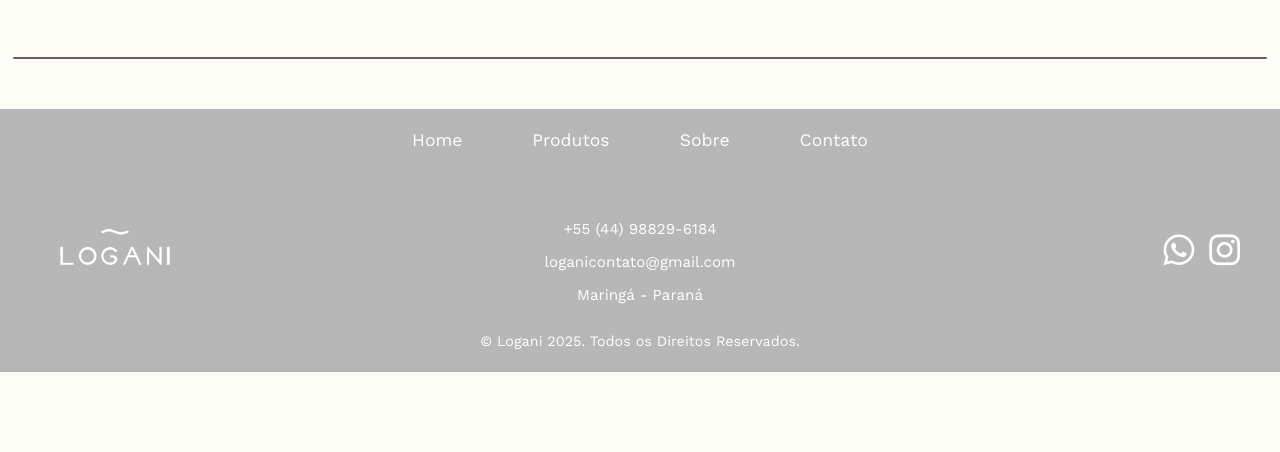
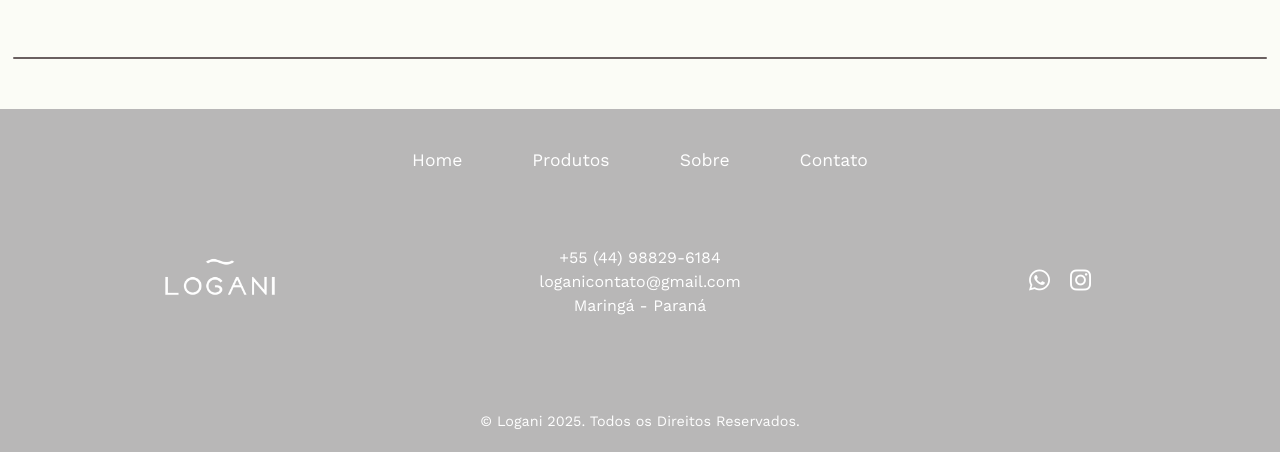
Before and after one commit to RenatoGarciaLopes/Logani, a plain HTML site: page Projeto_Logani/Produtos Detalhados/Produto_N5.html in a window 1280 px wide. Shown: the part 2082-2534 px from the top of the page. Before the commit the page ends 2454 px from the top, so only its background shows below. Drawn offline with Linux system fonts and the light colour scheme; a web font is replaced by a local one.

Commit message:
Arrumei o footer nos produtos detalhados e a imgem do N9

```diff
--- a/Projeto_Logani/Produtos Detalhados/Produto_N5.html
+++ b/Projeto_Logani/Produtos Detalhados/Produto_N5.html
@@ -27,7 +27,7 @@
 
             <nav class="nav-main">
                 <a href="..\Home\index.html" class="nav-link" data-text="Home">Home</a>
-                <a href="..\Produtos\produtos.html" class="nav-link" data-text="Produtos">Produtos</a>
+                <a href="..\Produtos\produtos.html" class="nav-link active" data-text="Produtos">Produtos</a>
                 <a href="..\Sobre Nos\sobre-nos.html" class="nav-link" data-text="Sobre">Sobre</a>
                 <a href="..\Contato\contato.html" class="nav-link" data-text="Contato">Contato</a>
             </nav>
@@ -123,8 +123,8 @@
             </li>
             <li class="product-card">
                 <a href="..\Produtos Detalhados\Produto_N9.html">
-                    <img src="../Img_produtos/euforia3.png" alt="Produto 2" class="img-default">
-                    <img src="../Img_produtos/euforia1.png" alt="Produto 1 Hover" class="img-hover">
+                    <img src="../Img_produtos/euforia1.png" alt="Produto 2" class="img-default">
+                    <img src="../Img_produtos/euforia3.png" alt="Produto 1 Hover" class="img-hover">
                 </a>
                 <p>N.9 EUFORIA</p>
                 <p>R$ 169,90</p>
--- a/Projeto_Logani/Produtos Detalhados/style.css
+++ b/Projeto_Logani/Produtos Detalhados/style.css
@@ -399,8 +399,7 @@ details[open] .content {
 .footer {
     background-color: #B8B7B7;
     color: #fff;
-    padding: 20px 0;
-    position: relative;
+    padding: 40px 20px 20px;
     margin-top: auto;
 }
 
@@ -410,21 +409,16 @@ details[open] .content {
     display: flex;
     flex-direction: column;
     align-items: center;
+    gap: 30px;
 }
 
-.footer-top {
-    width: 100%;
-    display: flex;
-    justify-content: center;
-    margin-bottom: 20px;
-}
-
-.footer-nav ul {
+.footer-top .footer-nav ul {
     list-style: none;
     display: flex;
+    flex-wrap: wrap;
+    justify-content: center;
     gap: 70px;
     padding: 0;
-    margin: 0;
 }
 
 .footer-nav a {
@@ -434,9 +428,7 @@ details[open] .content {
     transition: color 0.3s ease;
 }
 
-.footer-nav a:hover {
-    color: #f0f0f0;
-}
+.footer-nav a:hover { color: #ddd; }
 
 .footer-bottom {
     width: 100%;
@@ -444,69 +436,47 @@ details[open] .content {
     align-items: center;
     justify-content: space-between;
     flex-wrap: wrap;
-    padding: 0 40px;
-    min-height: 150px;
-    position: relative;
+    gap: 20px;
 }
 
-.footer-logo {
+.footer-logo, .footer-info, .footer-social {
+    flex: 1;
     display: flex;
+    justify-content: center;
     align-items: center;
-    justify-content: center;
-    z-index: 1;
+}
+
+.footer-info {
+    flex-direction: column;
+    text-align: center;
+    line-height: 1.5;
 }
 
 .footer-logo img {
     height: 150px;
-    width: auto;
     filter: brightness(0) invert(1);
 }
 
 .footer-social {
-    display: flex;
-    align-items: center;
-    justify-content: center;
-    gap: 15px;
-    height: 100%;
-    z-index: 1;
+    gap: 20px;
+    font-size: 1.5em;
+
 }
 
 .footer-social a {
     color: #fff;
-    font-size: 2.2em;
     text-decoration: none;
     transition: color 0.3s ease;
+    margin: 0;
 }
 
-.footer-social a:hover {
-    color: #f0f0f0;
-}
-
-.footer-info {
-    position: absolute;
-    left: 50%;
-    transform: translateX(-50%);
-    display: flex;
-    flex-direction: column;
-    align-items: center;
-    text-align: center;
-    height: 100%;
-    padding-top: 40px;
-}
-
-.footer-info p {
-    margin: 5px 0;
-    font-size: 0.95em;
-}
-
-.footer-info p:last-child {
-    margin-bottom: 0;
-}
+.footer-social a:hover { color: #ddd; }
 
 .footer-copyright {
     width: 100%;
     text-align: center;
     font-size: 0.9em;
+    padding-top: 20px;
 }
 
 .overlay {
```
Also changed, not shown: Projeto_Logani/Produtos Detalhados/Produto_N7.html (+3 -3 lines), Projeto_Logani/Produtos Detalhados/Produto_N9.html (+1 -1 lines).
